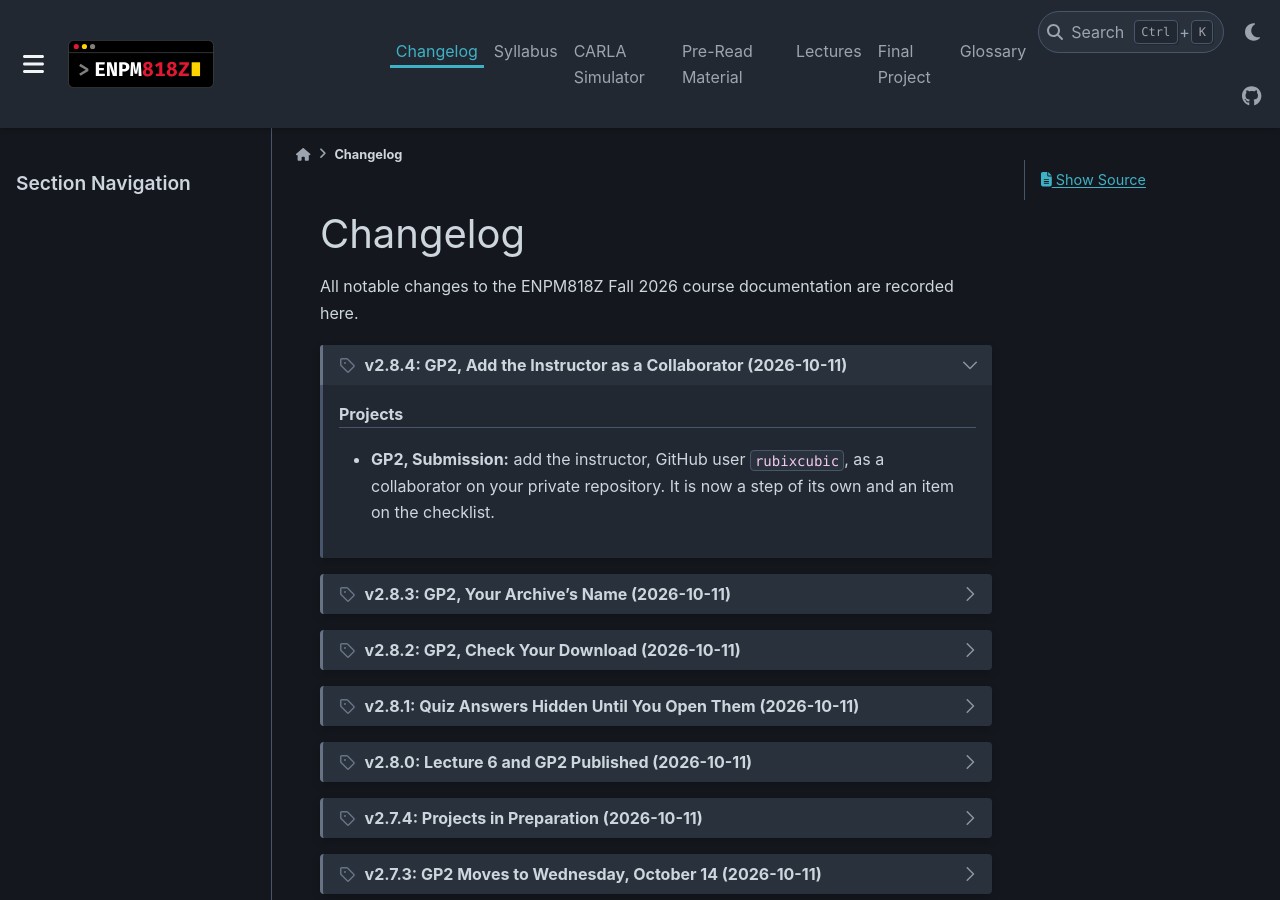
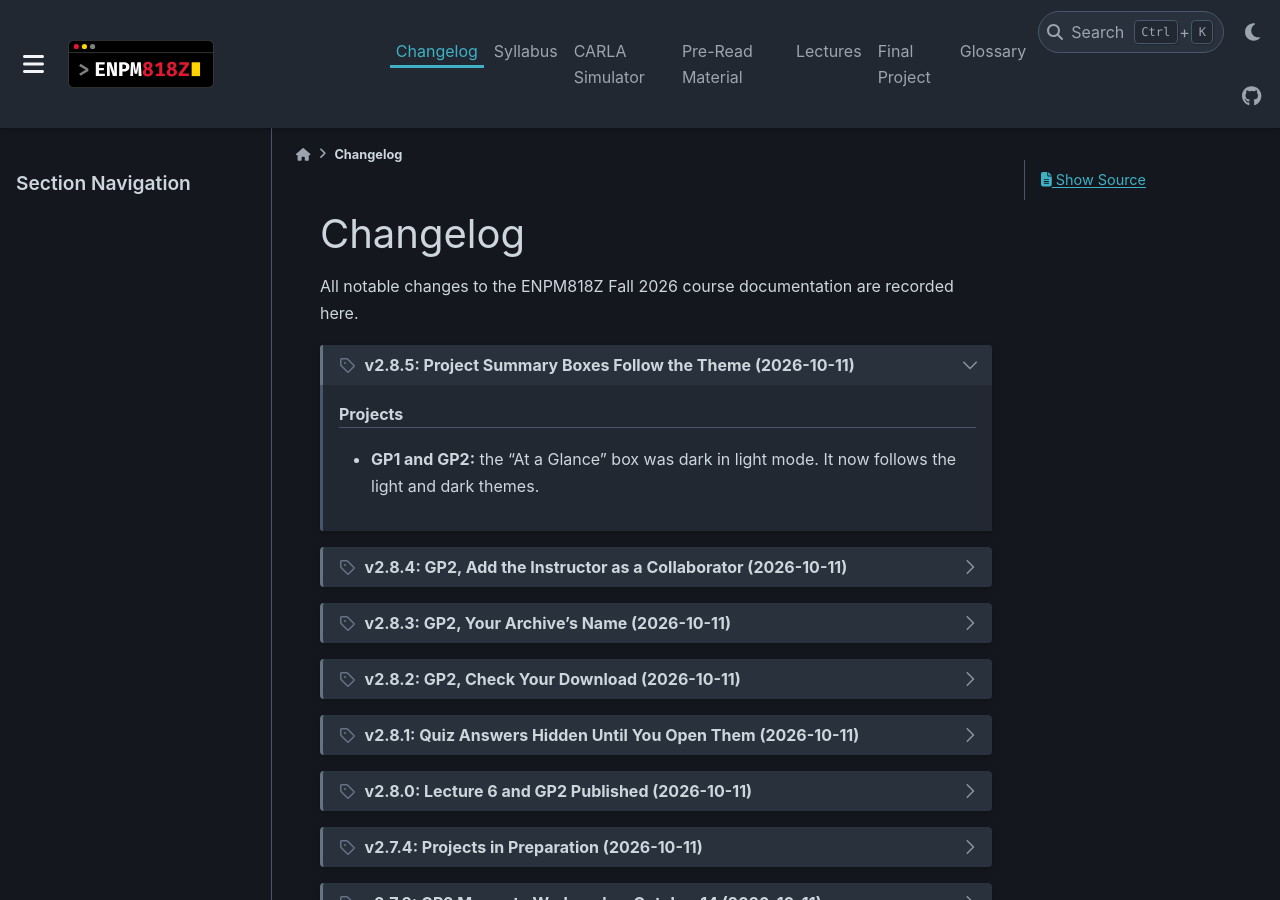
Before and after one commit to zeidk/enpm818z-fall-2026-docs, a Sphinx documentation site: the page built from docs/source/changelog/changelog.rst, in a window 1280 px wide and 900 px high. Built offline with Sphinx 7.4.7 and the PyData theme 0.15.4, drawn with Linux system fonts in a browser that asks for light colours; pages that are not in the unit, such as notebooks, are missing from menus.

Commit message:
GP1 to GP4: At a Glance boxes follow the light and dark themes
The card forced a dark background and white text, which looked wrong in
light mode. It is now a plain card with its title, in the theme's colors.
GP3 and GP4 titles no longer use --. v2.8.5 changelog.

```diff
--- a/docs/source/assignments/gp1.rst
+++ b/docs/source/assignments/gp1.rst
@@ -12,10 +12,8 @@
    to attach a range to each detected object. Image generated by Google
    Gemini.
 
-.. card::
-   :class-card: sd-bg-dark sd-text-white sd-shadow-sm
-
-   **GP1: At a Glance**
+.. card:: GP1: At a Glance
+   :class-card: sd-shadow-sm
 
    .. list-table::
       :widths: 30 70
--- a/docs/source/assignments/gp2.rst
+++ b/docs/source/assignments/gp2.rst
@@ -38,10 +38,8 @@
 
 CARLA knows where everything is. That is what GP2 is built on.
 
-.. card::
-   :class-card: sd-bg-dark sd-text-white sd-shadow-sm
-
-   **GP2: At a Glance**
+.. card:: GP2: At a Glance
+   :class-card: sd-shadow-sm
 
    .. list-table::
       :widths: 30 70
--- a/docs/source/assignments/gp3.rst
+++ b/docs/source/assignments/gp3.rst
@@ -2,10 +2,8 @@
 GP3: Fusion & Localization
 ====================================================
 
-.. card::
-   :class-card: sd-bg-dark sd-text-white sd-shadow-sm
-
-   **GP3 -- At a Glance**
+.. card:: GP3: At a Glance
+   :class-card: sd-shadow-sm
 
    .. list-table::
       :widths: 30 70
--- a/docs/source/assignments/gp4.rst
+++ b/docs/source/assignments/gp4.rst
@@ -2,10 +2,8 @@
 GP4: Planning & Control
 ====================================================
 
-.. card::
-   :class-card: sd-bg-dark sd-text-white sd-shadow-sm
-
-   **GP4 -- At a Glance**
+.. card:: GP4: At a Glance
+   :class-card: sd-shadow-sm
 
    .. list-table::
       :widths: 30 70
--- a/docs/source/changelog/changelog.rst
+++ b/docs/source/changelog/changelog.rst
@@ -5,10 +5,19 @@
 All notable changes to the ENPM818Z Fall 2026 course documentation are recorded here.
 
 
+.. dropdown:: v2.8.5: Project Summary Boxes Follow the Theme (2026-10-11)
+   :icon: tag
+   :class-container: sd-border-success
+   :open:
+
+   .. rubric:: Projects
+
+   - **GP1 and GP2:** the "At a Glance" box was dark in light mode. It now
+     follows the light and dark themes.
+
 .. dropdown:: v2.8.4: GP2, Add the Instructor as a Collaborator (2026-10-11)
    :icon: tag
    :class-container: sd-border-success
-   :open:
 
    .. rubric:: Projects
 
```
